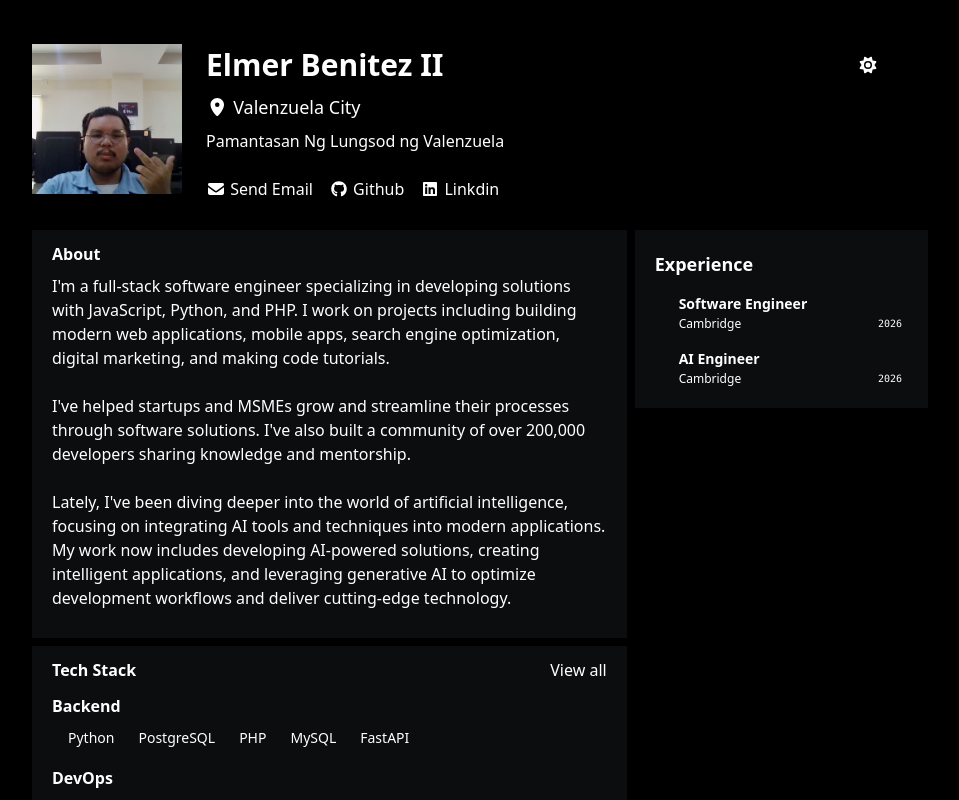
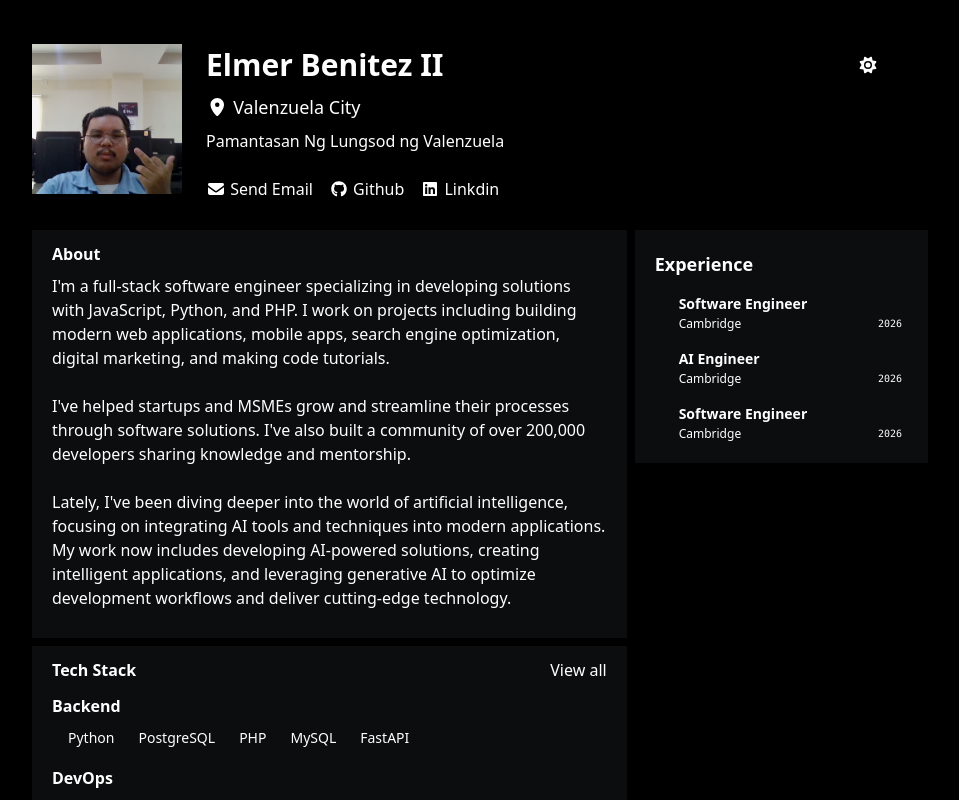
Before and after one commit to redd1514/my-portfolio, a React (Vite) app: page / in a window 1280 px wide. Shown: the top 800 px of the page, without its empty margins (160-1119 px from the left). Built offline with nearby package versions, Linux system fonts and the light colour scheme.

Commit message:
initial commit

```diff
--- a/src/components/experience.jsx
+++ b/src/components/experience.jsx
@@ -18,7 +18,13 @@ const Experience = () => {
                         <span className="text-[10px] font-mono px-1.5 py-0.5">2026</span>
                     </div>
                 </div>
-
+                <div className="relative pl-6 mt-4">
+                    <h3 className="text-sm font-semibold">Software Engineer</h3>
+                    <div className="flex items-center justify-between">
+                        <span className="text-xs">Cambridge</span>
+                        <span className="text-[10px] font-mono px-1.5 py-0.5">2026</span>
+                    </div>
+                </div>
 
             </div>
         </div>
```
